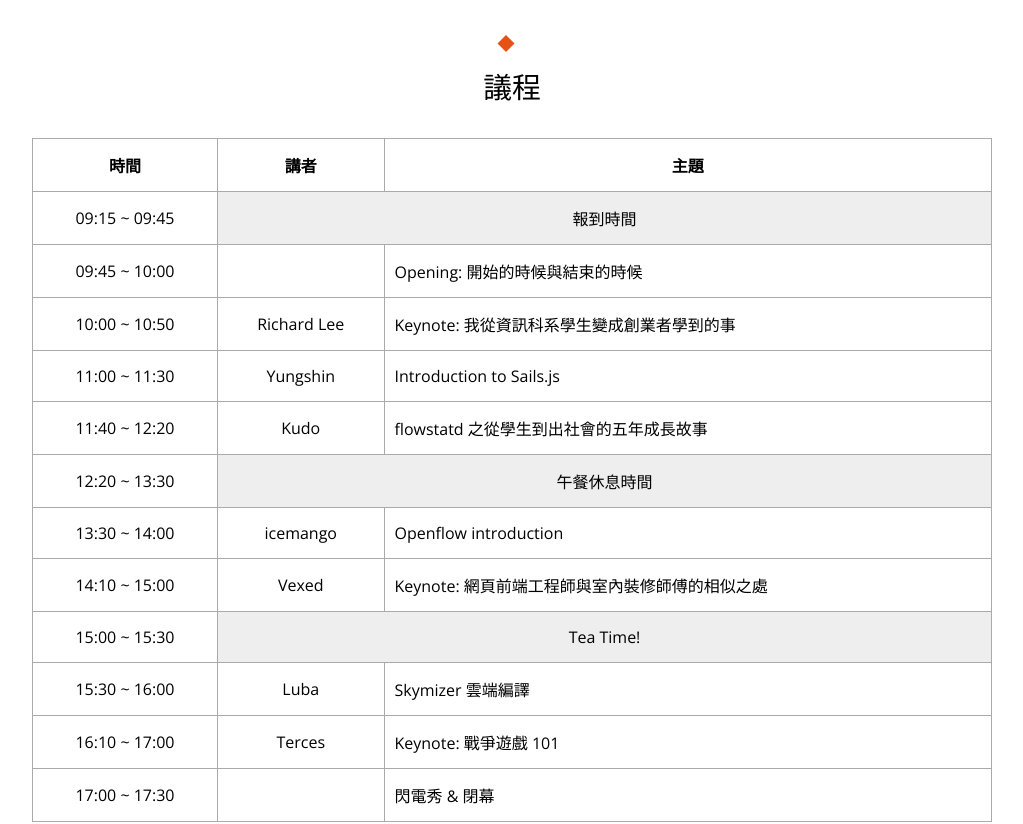
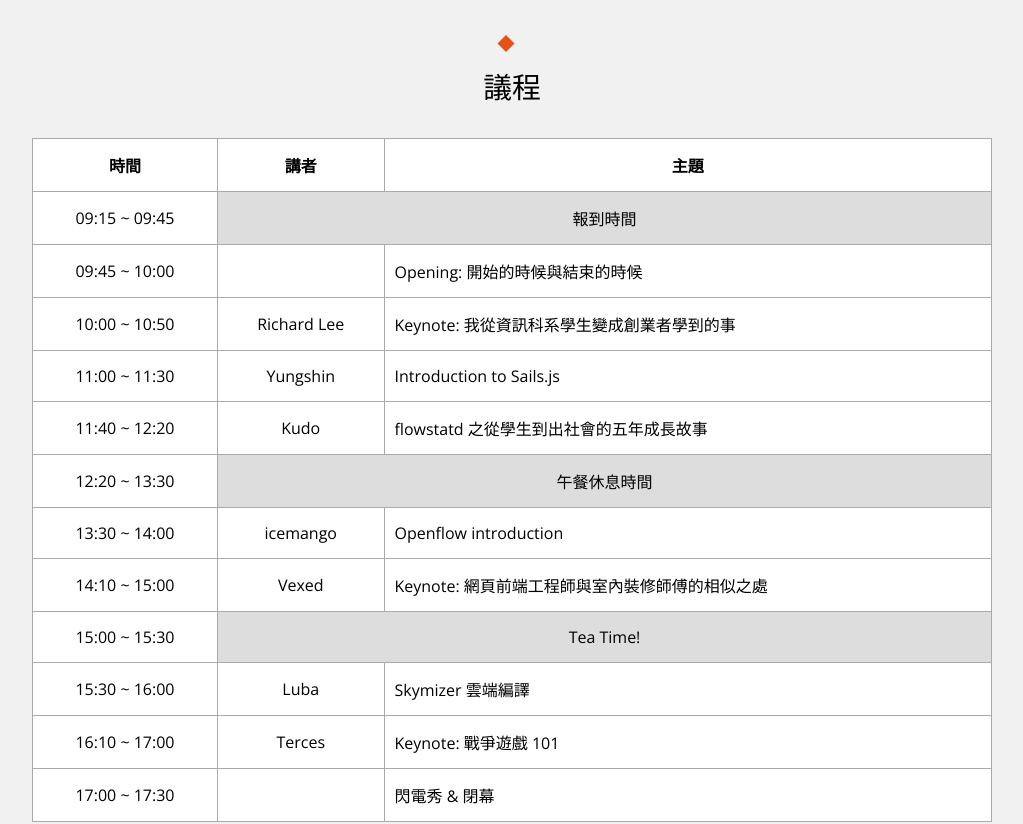
Before and after one commit to TechCCU/techccu.github.io, a plain HTML site: page index.html in a window 1280 px wide. Shown: the part 2000-2824 px from the top of the page, without its empty margins (128-1151 px from the left). Drawn offline with nearby package versions, Linux system fonts and the light colour scheme; some packages are replaced by stand-ins of ours.

Commit message:
change backgroud to gray

```diff
--- a/stylesheets/techccu_ws.css
+++ b/stylesheets/techccu_ws.css
@@ -135,7 +135,7 @@ position: absolute;
 top: 70%;
 left: 0;
 right: 0;
-background-color: #fff;
+background-color: #f1f1f1;
 -webkit-box-shadow: 0px -2px 2px 0px rgba(0,0,0,0.1);
 -moz-box-shadow: 0px -2px 2px 0px rgba(0,0,0,0.1);
 box-shadow: 0px -2px 2px 0px rgba(0,0,0,0.1);
@@ -246,6 +246,7 @@ color: #ddd;
 #scheduleTable{
 width: 100%;
 border: 1px solid #aaa;
+background-color: #fff;
 }
 
 #scheduleTable th,td{
@@ -258,7 +259,7 @@ text-align: center;
 }
 
 #scheduleTable tr.spanrow td:last-child{
-background-color: #eee;
+background-color: #ddd;
 }
 
 #scheduleTable tr:not(.spanrow) td:last-child{
@@ -469,7 +470,7 @@ text-decoration: underline;
 	}
 
 	#scheduleTable .stableTime{
-		background-color: #eee;
+		background-color: #ddd;
 	}
 
 	#scheduleTable tr:not(.spanrow) td:nth-child(2){
```
